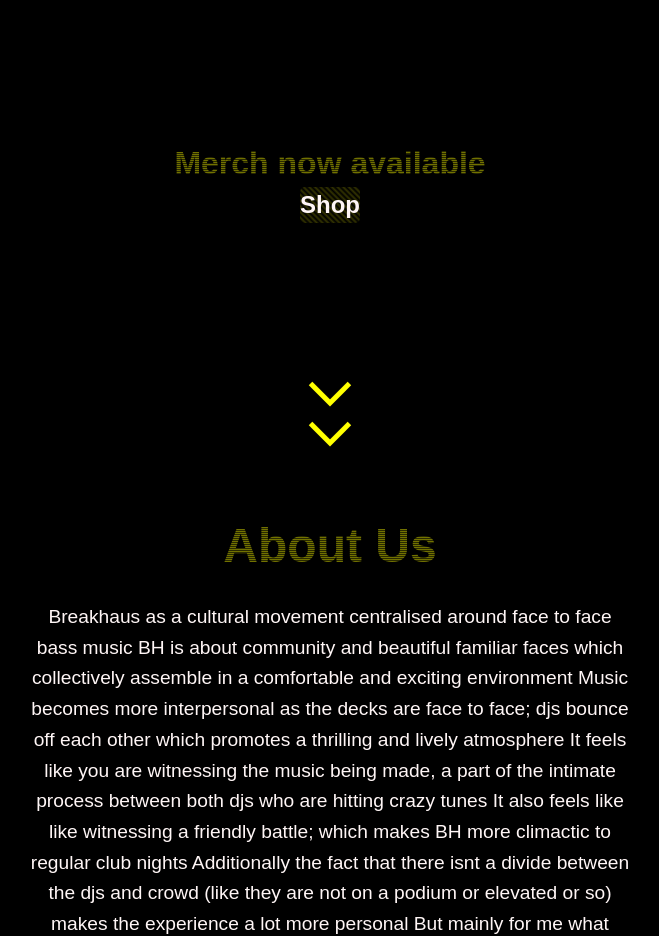
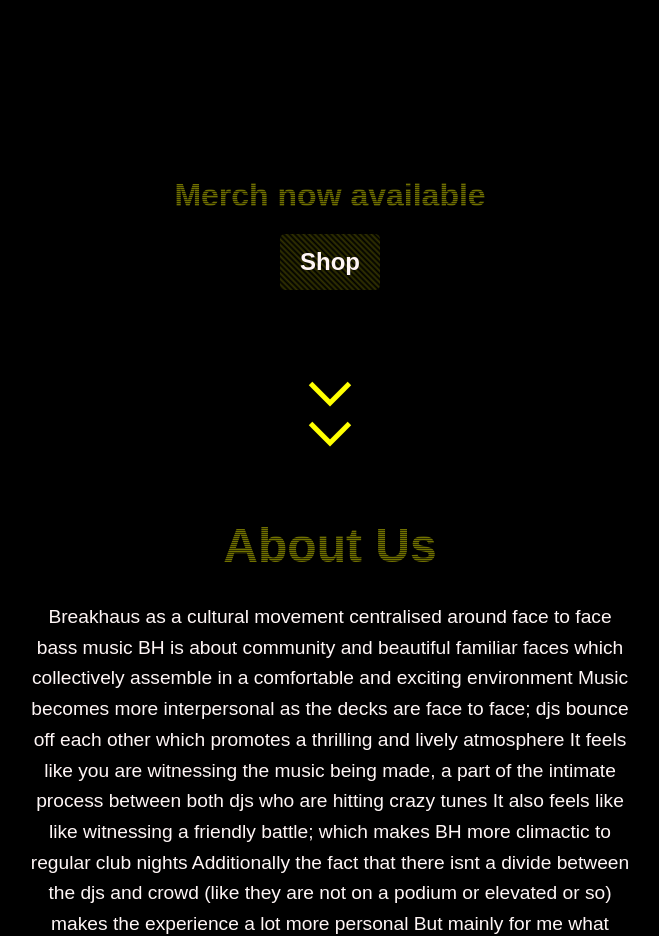
Before and after one commit to mac2124/breakhaus, a Next.js app: page /breakhaus/ in a window 1280 px wide. Shown: the part 1140-2076 px from the top of the page, without its empty margins (310-969 px from the left). Built offline with nearby package versions, Linux system fonts and the light colour scheme.

Commit message:
update WIP

```diff
--- a/app/components/WIPHeader/WIPHeader.css
+++ b/app/components/WIPHeader/WIPHeader.css
@@ -97,9 +97,9 @@ background-color: grey; /* Divider color */
 .merch-section {
   display: flex;
   flex-direction: column;
-  justify-content: center;
-  align-items: center;
-  height: 100%; /* Center vertically */
+  justify-content: center; /* Center content vertically */
+  align-items: center; /* Center content horizontally */
+  height: 100vh; /* Full viewport height */
   text-align: center;
 }
 
@@ -116,6 +116,7 @@ background-color: grey; /* Divider color */
   -webkit-background-clip: text;
   -webkit-text-fill-color: transparent;
   background-clip: text;
+  margin-bottom: 15px;
 }
 
 .shop-link {
@@ -130,6 +131,7 @@ background-color: grey; /* Divider color */
     rgba(0, 0, 0, 0.05) 2px,
     rgba(255, 255, 0, 0.2) 4px
   ); /* Noise effect */
+  padding: 10px 20px;
   border-radius: 5px; /* Rounded corners */
   transition: background-color 0.3s ease, color 0.3s ease;
 }
```
